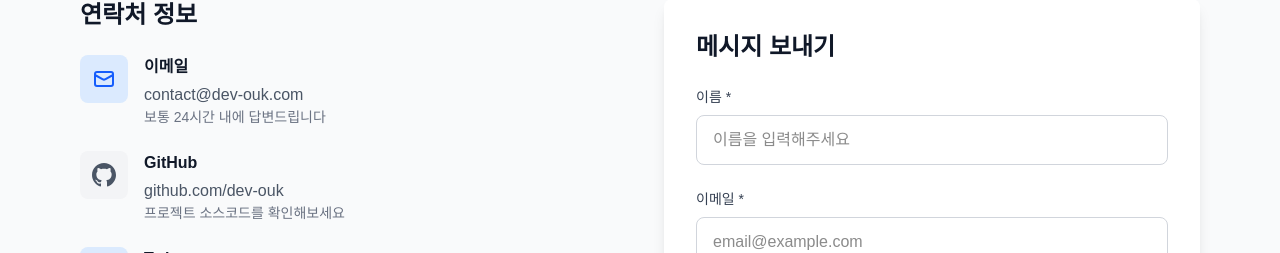
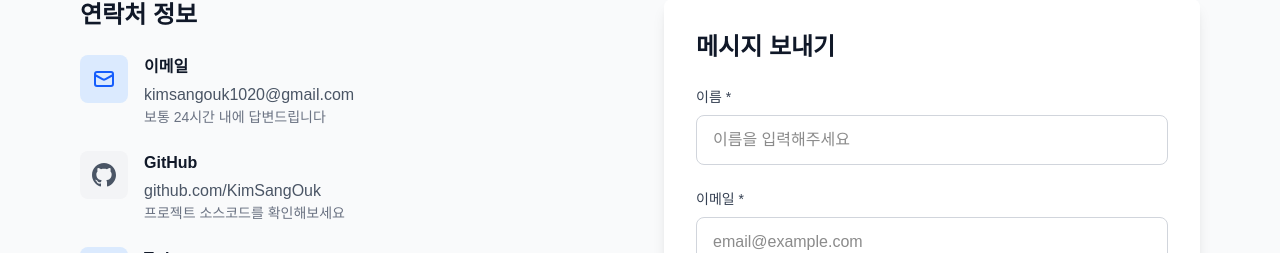
Before and after one commit to dev-ouk/dev_ouk-front, a Next.js app: page /contact in a window 1280 px wide. Shown: the part 358-611 px from the top of the page. Built offline with nearby package versions, Linux system fonts and the light colour scheme; no server answers.

Commit message:
글자 일부 수정

```diff
--- a/src/app/contact/page.tsx
+++ b/src/app/contact/page.tsx
@@ -54,7 +54,7 @@ export default function Contact() {
                   </div>
                   <div>
                     <h3 className="font-semibold text-gray-900 dark:text-white mb-1">이메일</h3>
-                    <p className="text-gray-600 dark:text-gray-300">contact@dev-ouk.com</p>
+                    <p className="text-gray-600 dark:text-gray-300">kimsangouk1020@gmail.com</p>
                     <p className="text-sm text-gray-500 dark:text-gray-400">보통 24시간 내에 답변드립니다</p>
                   </div>
                 </div>
@@ -67,7 +67,7 @@ export default function Contact() {
                   </div>
                   <div>
                     <h3 className="font-semibold text-gray-900 dark:text-white mb-1">GitHub</h3>
-                    <p className="text-gray-600 dark:text-gray-300">github.com/dev-ouk</p>
+                    <p className="text-gray-600 dark:text-gray-300">github.com/KimSangOuk</p>
                     <p className="text-sm text-gray-500 dark:text-gray-400">프로젝트 소스코드를 확인해보세요</p>
                   </div>
                 </div>
--- a/src/app/page.tsx
+++ b/src/app/page.tsx
@@ -52,7 +52,7 @@ export default function Home() {
             {/* 현재 포지션 & 핵심 키워드 */}
             <div className="relative">
               <p className="text-2xl md:text-3xl text-white mb-6 max-w-4xl mx-auto leading-relaxed font-light">
-                <span className="inline-block animate-fade-in-up delay-700 text-cyan-200">Frontend Developer</span>{' '}
+                <span className="inline-block animate-fade-in-up delay-700 text-cyan-200">Backend Developer</span>{' '}
                 <span className="inline-block animate-fade-in-up delay-900 text-purple-200">지망생</span>
               </p>
               <p className="text-lg md:text-xl text-gray-200 mb-8 max-w-3xl mx-auto font-light leading-relaxed">
--- a/src/app/portfolio/page.tsx
+++ b/src/app/portfolio/page.tsx
@@ -208,7 +208,7 @@ export default function Portfolio() {
               </div>
               <div>
                 <p className="font-medium text-gray-900 dark:text-white">이메일</p>
-                <p className="text-gray-600 dark:text-gray-300">contact@dev-ouk.com</p>
+                <p className="text-gray-600 dark:text-gray-300">kimsangouk1020@gmail.com</p>
               </div>
             </div>
 
@@ -220,7 +220,7 @@ export default function Portfolio() {
               </div>
               <div>
                 <p className="font-medium text-gray-900 dark:text-white">GitHub</p>
-                <p className="text-gray-600 dark:text-gray-300">github.com/dev-ouk</p>
+                <p className="text-gray-600 dark:text-gray-300">github.com/KimSangOuk</p>
               </div>
             </div>
           </div>
```
